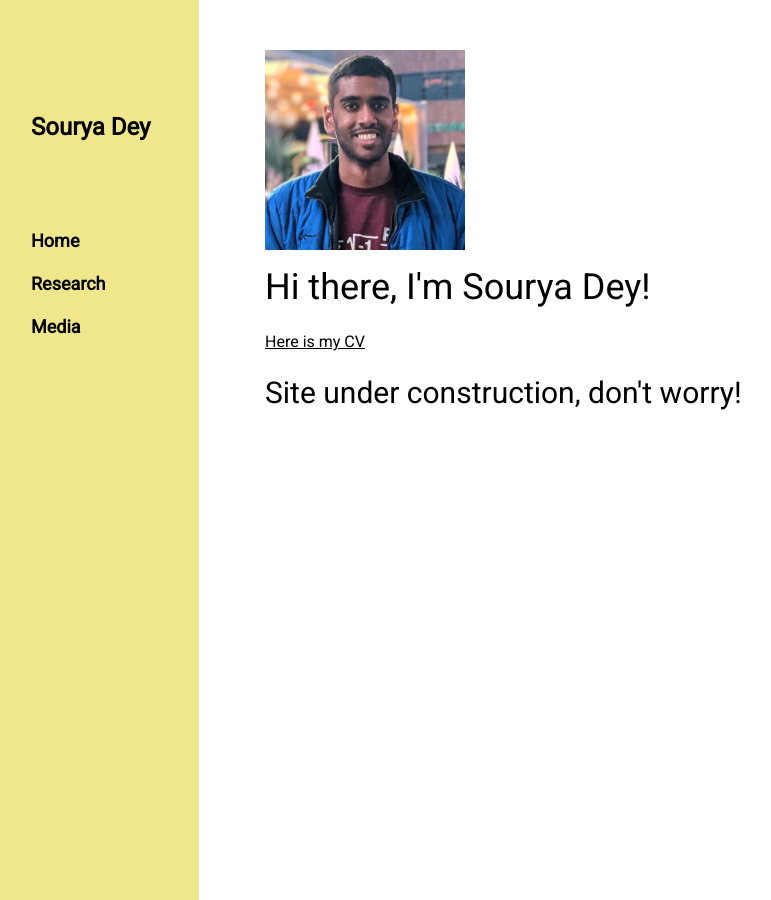
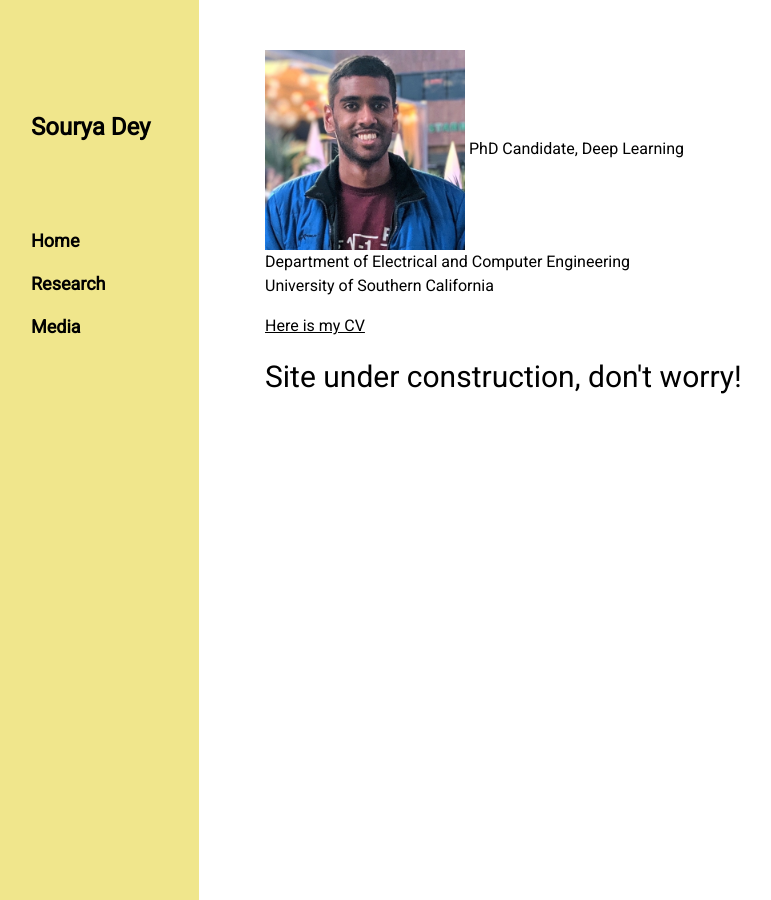
Before and after one commit to souryadey/souryadey.github.io, a Jekyll site: the page built from index.html, in a window 1280 px wide. Shown: the whole page, without its empty margins (1-772 px from the left). Built offline with Jekyll 4.4.1, drawn with Linux system fonts in a browser that asks for light colours.

Commit message:
adding bio text

```diff
--- a/_layouts/default.html
+++ b/_layouts/default.html
@@ -51,8 +51,6 @@
 
 			<!-- !PAGE CONTENT! -->
 			<div class="w3-main" style="margin-left:250px;margin-right:50px;margin-top:50px;">
-			<!-- This div is only for large screens
-				 for small screens, add additional margins on left, right, top -->
 
 			{{ content }}
 
--- a/index.html
+++ b/index.html
@@ -3,7 +3,11 @@ title: Sourya Dey | Home
 ---
 <div class="w3-container">
 	<img src="/images/DTLA closeup.png" alt="Sourya Dey photo" height="200" width="200" id="biophoto">
-	<h1>Hi there, I'm Sourya Dey!</h1>
+	<span>
+		PhD Candidate, Deep Learning<br>
+		Department of Electrical and Computer Engineering<br>
+		University of Southern California
+	</span>
 	<p><a href="https://drive.google.com/file/d/1WXYgE3ixlgUgXPiAWSbWNyUTxP7bcR9S/view?usp=sharing" target="_blank">Here is my CV</a></p>
 	<h2> Site under construction, don't worry!</h2>
 </div>
--- a/research/index.html
+++ b/research/index.html
@@ -2,6 +2,6 @@
 title: Sourya Dey | Research
 ---
 <div class="w3-container">
-	<img src="../images/DTLA closeup.png" alt="Sourya Dey photo" height="200" width="200">
+	<!-- <img src="../images/DTLA closeup.png" alt="Sourya Dey photo" height="200" width="200"> -->
 	<h1>Say hello to my research</h1>
 </div>
```
